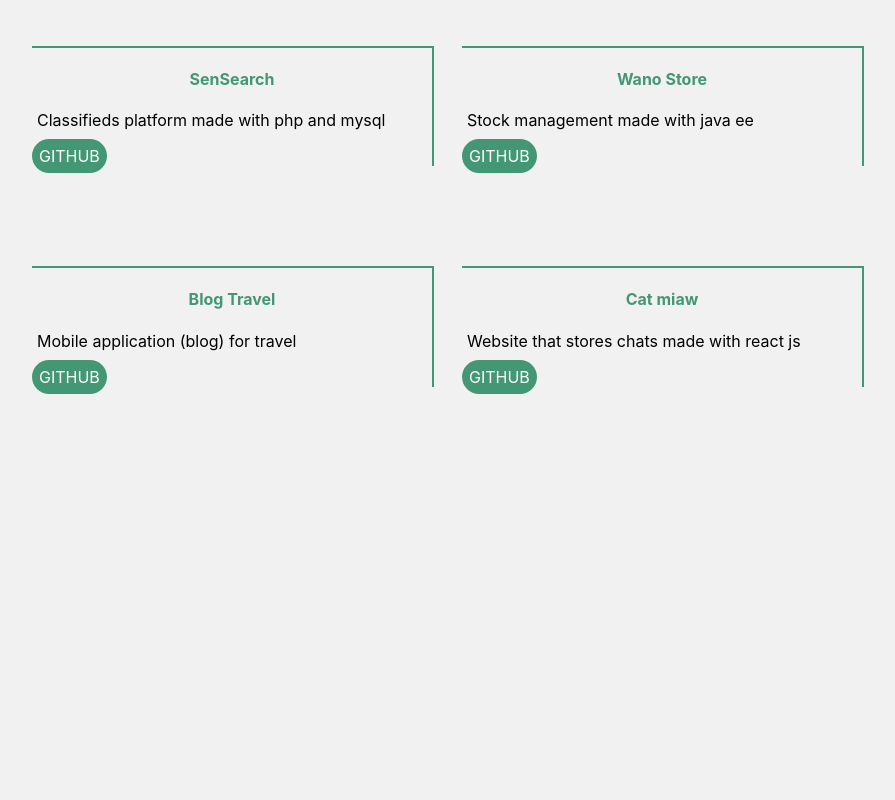
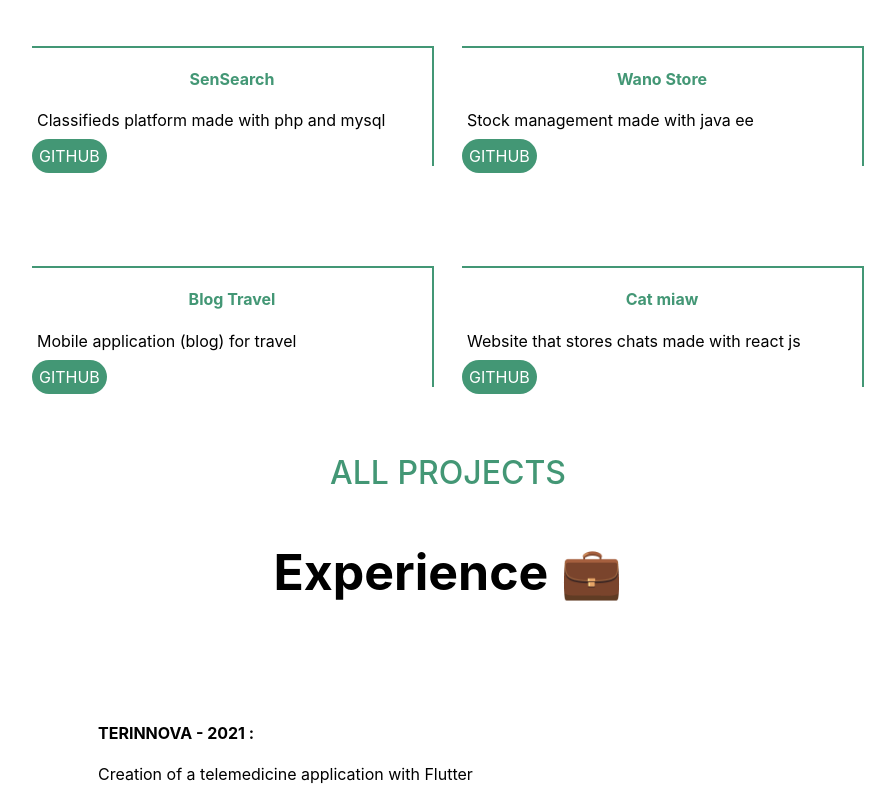
Before and after one commit to ousseinithegreatest/portfolio, a React (Create React App) app: page / in a window 1280 px wide. Shown: the part 1541-2341 px from the top of the page, without its empty margins (192-1087 px from the left). Before the commit the page ends 1978 px from the top, so only its background shows below. Built offline with nearby package versions, Linux system fonts and the light colour scheme.

Commit message:
experience section

```diff
--- a/src/App.css
+++ b/src/App.css
@@ -2,5 +2,5 @@ html, body {
   margin: 0;
   padding: 0;
   box-sizing: border-box;
-  background: #f1f1f1;
+  /* background: #f1f1f1; */
 }
--- a/src/App.js
+++ b/src/App.js
@@ -1,5 +1,6 @@
 import './App.css';
 import Navbar from './components/Navbar';
+import Experience from './sections/Experiences';
 import Projects from './sections/Projects';
 import Skills from './sections/Skills';
 
@@ -9,6 +10,7 @@ function App() {
       <Navbar />
       <Skills />
       <Projects />
+      <Experience />
     </div>
   );
 }
--- a/src/components/Navbar.js
+++ b/src/components/Navbar.js
@@ -15,13 +15,13 @@ export default function Navbar() {
           <Link to="">Skills</Link>
           <Link to="">Accueil</Link> */}
             <li>
-              <a href="#">Home</a>
-            </li>
-            <li>
               <a href="#">Skill</a>
             </li>
             <li>
               <a href="#">Project</a>
+            </li>
+            <li>
+              <a href="#">Experience</a>
             </li>
           </ul>
         </div>
--- /dev/null
+++ b/src/data/Experience-Data.js
@@ -0,0 +1,9 @@
+const Experience = [
+  {
+    entreprise: "TERINNOVA",
+    "mission": "Creation of a telemedicine application with Flutter",
+    year: "2021"
+  }
+];
+
+export default Experience;
--- /dev/null
+++ b/src/sections/Experiences.js
@@ -0,0 +1,19 @@
+import React from 'react';
+import Experience from '../data/Experience-Data';
+import '../styles/Experience.css';
+
+export default function Experiences() {
+  return (
+    <>
+      <h3>Experience 💼</h3>
+      <div className="content">
+        {Experience.map((item) => (
+          <div className='infos'>
+            <h4>{item.entreprise} - <span>{item.year} :</span></h4>
+            <p>{item.mission}</p>
+          </div>
+        ))}
+      </div>
+    </>
+  );
+}
--- a/src/sections/Projects.js
+++ b/src/sections/Projects.js
@@ -14,11 +14,12 @@ export default function Projects() {
             <div className='card' key={item.id}>
               <h4>{item.title}</h4>
               <p>{item.description}</p>
-              <a href={item.link}>GitHub</a>
+              <a href={item.link} target='blank'>GitHub</a>
             </div>
           ))
         }
       </div>
+      <a href="https://github.com/ousseinithegreatest?tab=repositories" id='repos' target='blank'>ALL PROJECTS</a>
     </>
   );
 }
--- /dev/null
+++ b/src/styles/Experience.css
@@ -0,0 +1,15 @@
+h3 {
+  margin-bottom: 50px;
+  text-align: center;
+  font-size: 50px;
+}
+
+.content {
+  display: flex;
+  justify-content: center;
+}
+
+.infos {
+  width: 700px;
+  /* background: indianred; */
+}
--- a/src/styles/Project.css
+++ b/src/styles/Project.css
@@ -38,3 +38,21 @@ border-right: 2px solid #439775;
   padding: 7px;
   border-radius: 999px;
 }
+
+.card a:hover {
+  background-color: #4397757c;
+}
+
+#repos {
+  margin-top: 16px;
+  text-align: center;
+  display: block;
+  text-decoration: none;
+  color: #439775;
+  font-weight: 500;
+  font-size: xx-large;
+}
+
+#repos:hover {
+  text-decoration: underline;
+}
```
